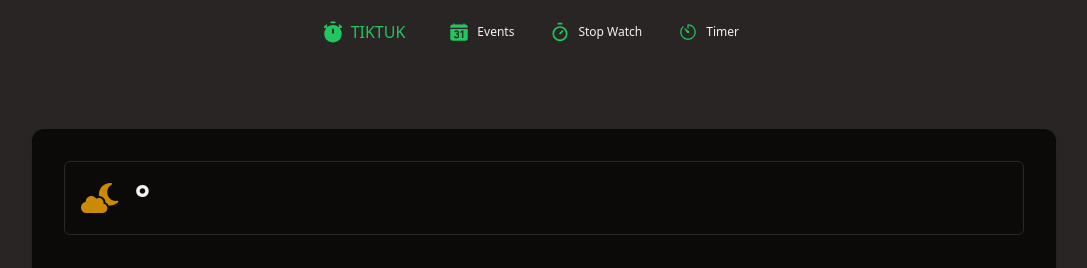
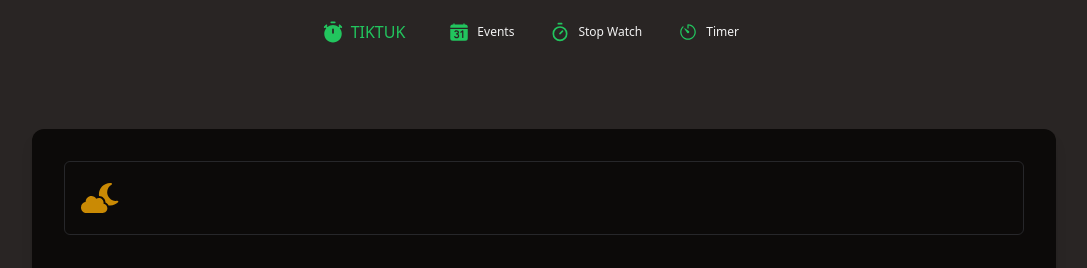
Before and after one commit to mohammed3895/time, a React (Vite) app: page / in a window 1280 px wide. Shown: the top 268 px of the page, without its empty margins (96-1183 px from the left). Built offline with nearby package versions, Linux system fonts and the light colour scheme; no server answers.

Commit message:
Update LocationCard.tsx

```diff
--- a/src/components/LocationCard.tsx
+++ b/src/components/LocationCard.tsx
@@ -1,4 +1,3 @@
-
 const LocationCard = ({
   country,
   city,
@@ -13,13 +12,7 @@ const LocationCard = ({
   return (
     <div className="flex w-full items-start justify-between gap-8">
       <div className="flex flex-col items-center justify-center">
-
-          <h1
-            className="text-4xl font-bold"
-          >
-            {temp}°
-          </h1>
-
+        {temp && <h1 className="text-4xl font-bold">{temp}°</h1>}
         <h3 className="text-base font-medium text-muted-foreground">
           {weather}
         </h3>
```
